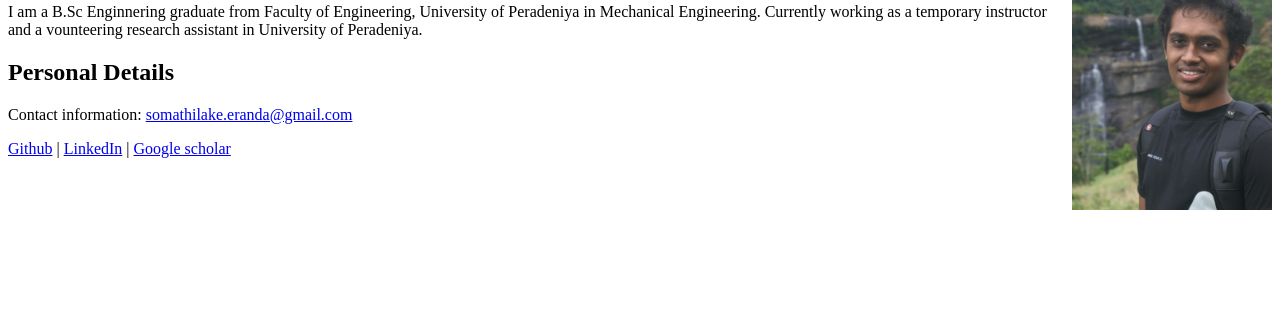
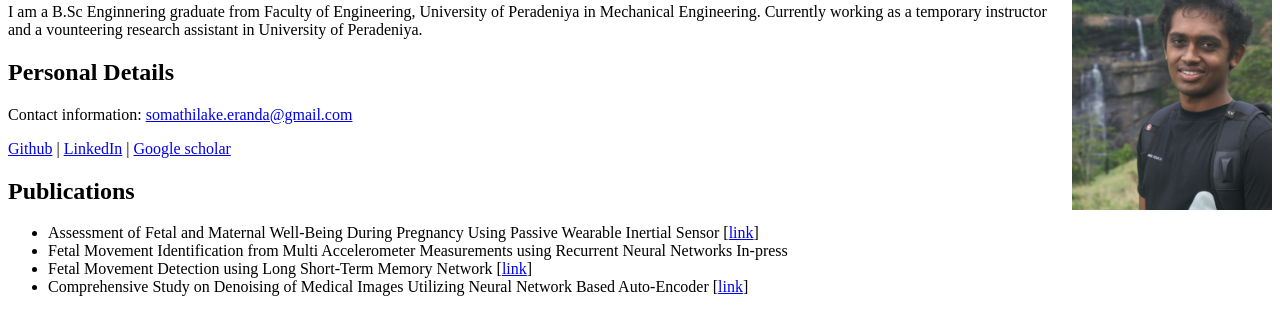
Before and after one commit to eranda-s/eranda-s.github.io, a plain HTML site: page index.html in a window 1280 px wide. Shown: the part 124-458 px from the top of the page. Drawn offline with Linux system fonts and the light colour scheme.

Commit message:
Update index.html

```diff
--- a/index.html
+++ b/index.html
@@ -13,6 +13,13 @@
 <h2>Personal Details</h2>
 <p> Contact information: <a href="mailto:somathilake.eranda@gmail.com">somathilake.eranda@gmail.com</a>
 <p><a href="https://github.com/eranda-s/">Github</a> | <a href="https://www.linkedin.com/in/eranda-somathilake-795192182">LinkedIn</a> | <a href="https://scholar.google.com/citations?user=5GFBmMYAAAAJ&hl=en">Google scholar</a></p>
-</div>
+<h2>Publications</h2>
+ <ul>
+  <li>Assessment of Fetal and Maternal Well-Being During Pregnancy Using Passive Wearable Inertial Sensor [<a href="https://arxiv.org/abs/2111.10066">link</a>]
+  <li>Fetal Movement Identification from Multi Accelerometer Measurements using Recurrent Neural Networks In-press
+  <li>Fetal Movement Detection using Long Short-Term Memory Network [<a href="https://ieeexplore.ieee.org/document/9606131">link</a>]
+  <li>Comprehensive Study on Denoising of Medical Images Utilizing Neural Network Based Auto-Encoder [<a href="https://arxiv.org/abs/2102.01903">link</a>]
+ </ul>
+ </div>
 </body>
 </html>
```
